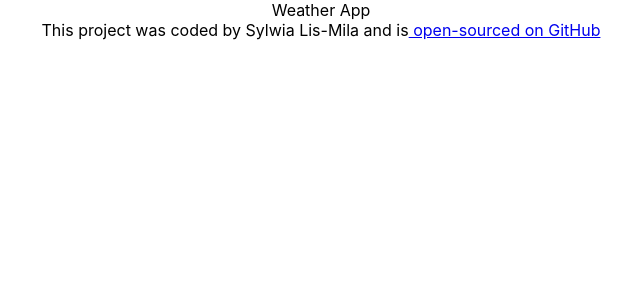
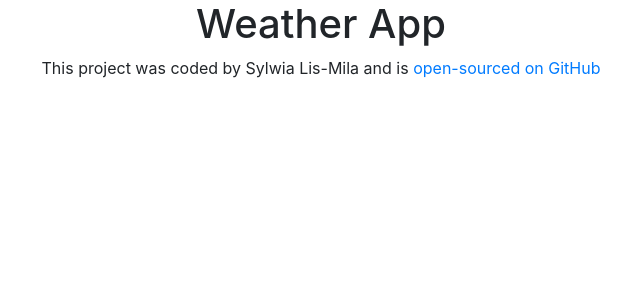
Before and after one commit to SylwiaLis-Mila/react-weather-app, a React (Create React App) app: page / in a window 1280 px wide. Shown: the top 300 px of the page, without its empty margins (319-959 px from the left). Built offline with nearby package versions, Linux system fonts and the light colour scheme.

Commit message:
add bootstrap

```diff
--- a/package.json
+++ b/package.json
@@ -6,6 +6,7 @@
     "@testing-library/jest-dom": "^5.11.9",
     "@testing-library/react": "^11.2.5",
     "@testing-library/user-event": "^12.8.3",
+    "bootstrap": "^4.6.0",
     "react": "^17.0.2",
     "react-dom": "^17.0.2",
     "react-scripts": "4.0.3",
--- a/src/App.js
+++ b/src/App.js
@@ -4,10 +4,12 @@ import './App.css';
 function App() {
   return (
     <div className="App">
-     Weather App
-     <footer> This project was coded by Sylwia Lis-Mila and is{""}
-       <a href="https://github.com/SylwiaLis-Mila/react-weather-app" target="_blank"> open-sourced on GitHub </a></footer>
-
+      <div className="container">
+        <h1>Weather App</h1>
+            <footer> This project was coded by Sylwia Lis-Mila and is{""}
+               <a href="https://github.com/SylwiaLis-Mila/react-weather-app" target="_blank"> open-sourced on GitHub </a>
+            </footer>
+      </div>
     </div>
   );
 }
--- a/src/index.js
+++ b/src/index.js
@@ -1,6 +1,7 @@
 import React from 'react';
 import ReactDOM from 'react-dom';
 import './index.css';
+import "bootstrap/dist/css/bootstrap.css";
 import App from './App';
 import reportWebVitals from './reportWebVitals';
 
```
Also changed, not shown: 1 other file (tests, documents, lock files or other folders).
